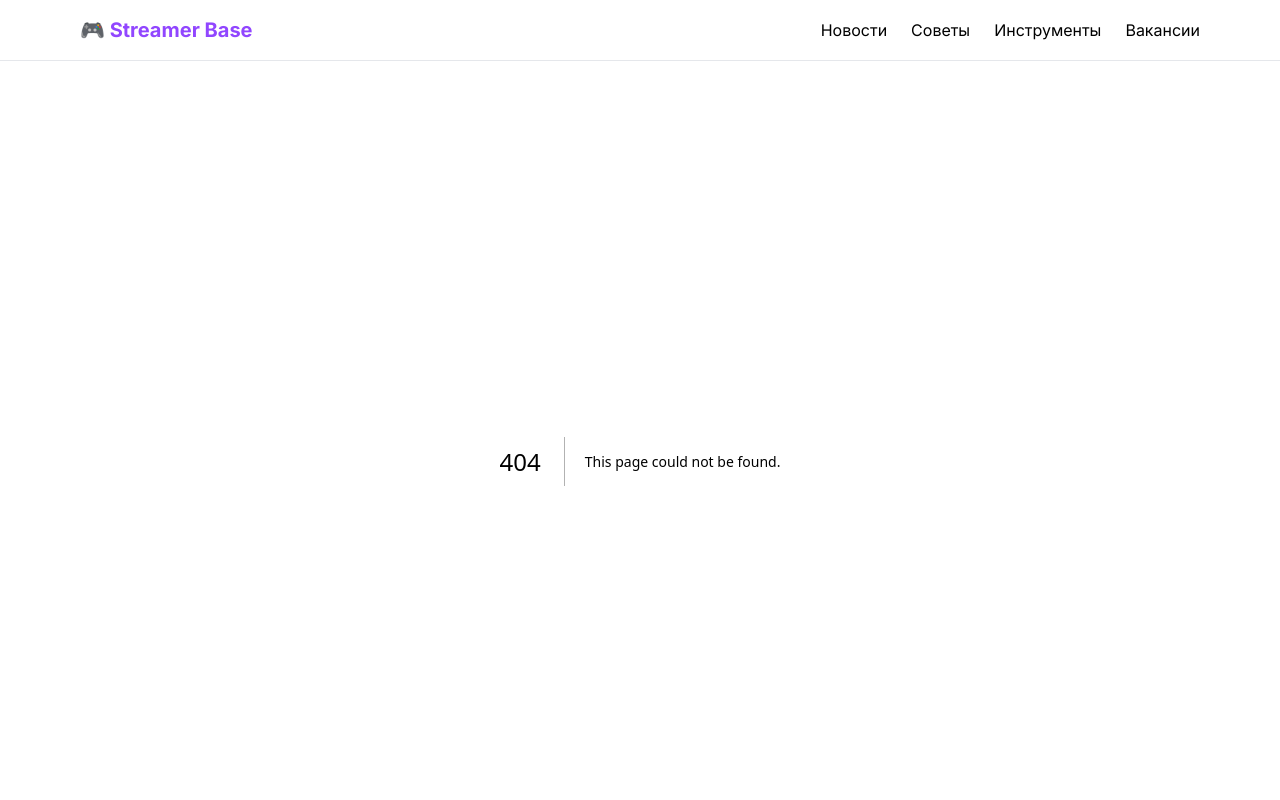
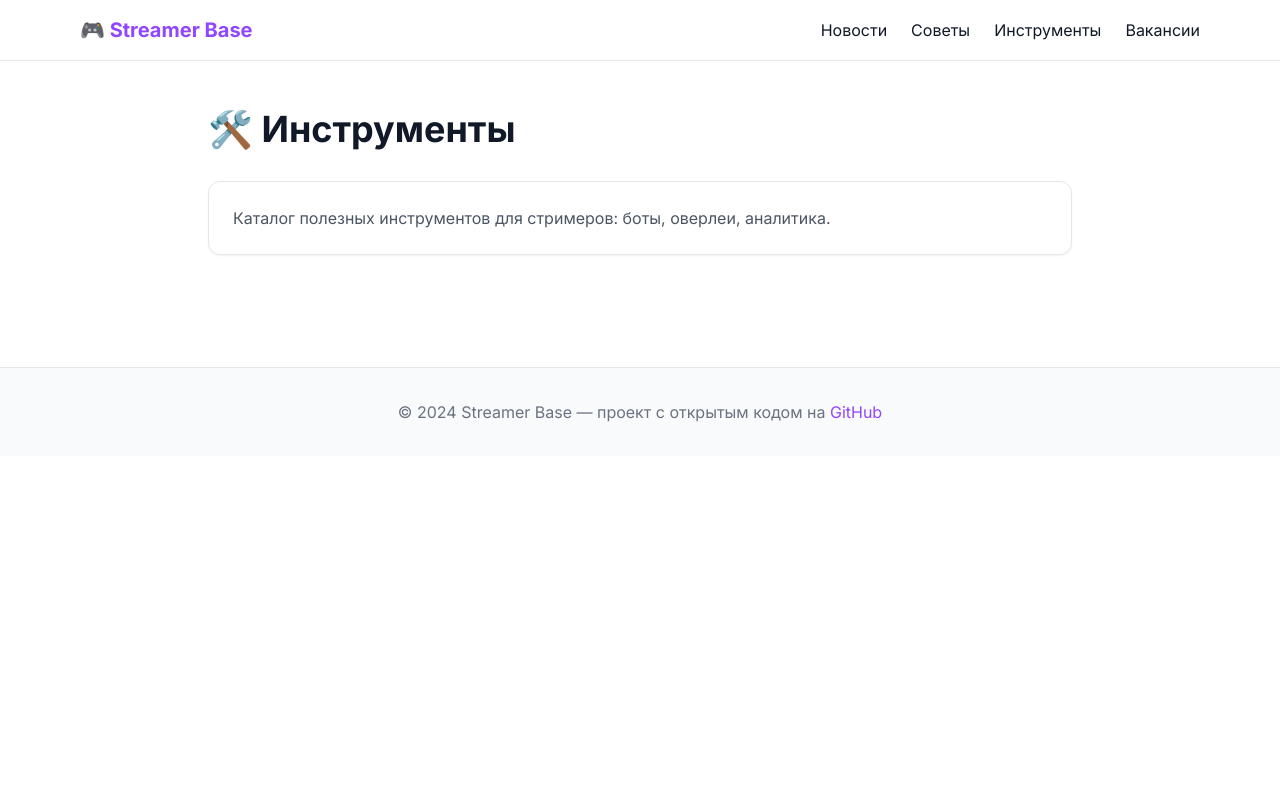
Before and after one commit to kva4is/streamer-base, a Next.js app: page /tools in a window 1280 px wide. Before the commit this address had no page. Shown: the top 800 px of the page. Built offline with nearby package versions, Linux system fonts and the light colour scheme.

Commit message:
Create page.tsx

```diff
--- /dev/null
+++ b/app/tools/page.tsx
@@ -0,0 +1,10 @@
+export default function ToolsPage() {
+  return (
+    <main className="max-w-4xl mx-auto px-4 py-12">
+      <h1 className="text-4xl font-bold mb-8">🛠️ Инструменты</h1>
+      <div className="bg-white rounded-xl border p-6 shadow-sm">
+        <p className="text-gray-600">Каталог полезных инструментов для стримеров: боты, оверлеи, аналитика.</p>
+      </div>
+    </main>
+  )
+}
```
